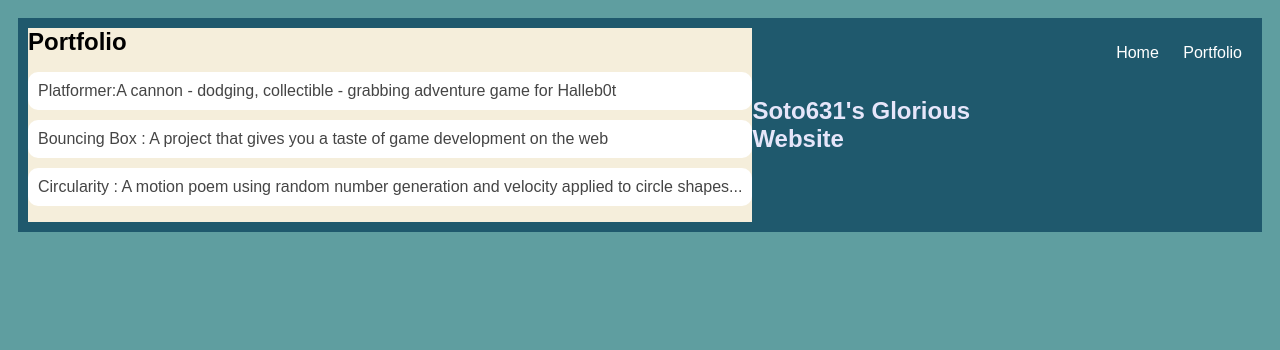
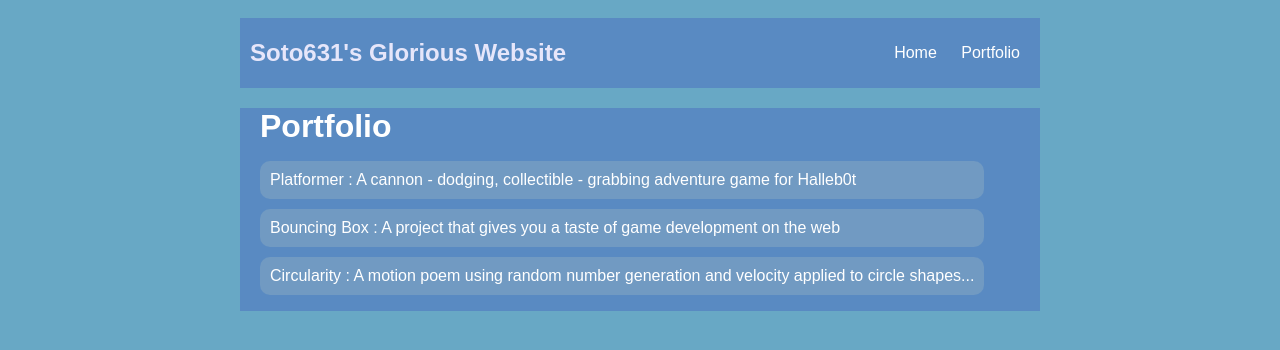
Before and after one commit to Soto631/Soto631.github.io, a plain HTML site: page portfolio.html in a window 1280 px wide. Drawn offline with Linux system fonts and the light colour scheme.

Commit message:
add index.html and css files

```diff
--- a/portfolio.html
+++ b/portfolio.html
@@ -1,20 +1,13 @@
 <!DOCTYPE HTML>
 <html>
     <head>
-        <title>Soto631's Amazing Website</title>
+        <title>Soto631 Amazing Website</title>
         <link rel="stylesheet" href="style.css">
+    </head>
+
     <body>
-            <div id="all contents">
+      <div id="all-contents">
             <nav>
-                        <main>
-                            <div class="content">
-                                <h1>Portfolio</h1>
-                                <ul id="portfolio">
-                                    <li><a href="projects/platformer/">Platformer:A cannon - dodging, collectible - grabbing adventure game for Halleb0t</a></li>
-                                    <li><a href="projects/bouncing-box/">Bouncing Box : A project that gives you a taste of game development on the web </a></li>
-                                    <li><a href="projects/circularity/">Circularity : A motion poem using random number generation and velocity applied to circle shapes...</a></li>
-                                </ul>
-                        </main>
                 <h1>Soto631's Glorious Website</h1>
                 <ul id="nav-ul">
                    <li class="nav-li">
@@ -25,7 +18,21 @@
                  </li>
              </ul>
          </nav>
+         <main>
+            <nav>
+                <!-- Nav stuff here...-->
+            </nav>
+            <main>
+                <div class="content">
+                    <h1>Portfolio</h1>
+                    <ul id="portfolio">
+                        <li><a href="projects/platformer/">Platformer : A cannon - dodging, collectible - grabbing adventure game for Halleb0t</a></li>
+                        <li><a href="projects/bouncing-box/">Bouncing Box : A project that gives you a taste of game development on the web </a></li>
+                        <li><a href="projects/circularity/">Circularity : A motion poem using random number generation and velocity applied to circle shapes...</a></li>
+                    </ul>
+                </div>
+            </main>
+         </main>
      </div>
     </body>
-    </head>
 </html>
--- a/style.css
+++ b/style.css
@@ -1,13 +1,13 @@
-body {background: rgb(95,158,160);color: rgb(45, 45, 45);padding: 10px;font-family: arial;}
+body {background: rgb(104, 168, 197);color: rgb(255, 255, 255);padding: 10px;font-family: arial;}
 #all-contents {max-width: 800px;margin: auto;}
 /* navigation menu */
-nav {background: rgb(31, 89, 109);margin-bottom: 20px;display: flex;padding: 10px;}
+nav {background: rgb(89, 138, 194);margin-bottom: 20px;display: flex;padding: 10px;}
 h1 {display: flex;align-items: center;color: lavender; flex: 1;margin: 0;}
 #nav-ul {list-style-image: none;}
 .nav-li {display: inline-block;padding: 0 10px;}
-a {text-decoration: none;color: #fff;}
+a {text-decoration: none;color: #ffffff;}
 /* main container area beneath menu */
-main {background: rgb(245, 238, 219);display: flex;}
+main {background: rgb(89, 138, 194);display: flex;}
   .sidebar {margin-right: 25px;padding: 10px;}
 .sidebar-img width: 200 px;
 .content {flex: 1;padding: 15px;}
@@ -16,11 +16,11 @@ main {background: rgb(245, 238, 219);display: flex;}
 h2,h3 {margin: 0px;}
 
          /* portfolio styles */
-         .content h1 {color: black;}
+         .content h1 {color: rgb(255, 255, 255);}
       #portfolio {list-style-type: none;padding-left: 0;}
-      #portfolio li {background: #fff;padding: 10px;border-radius: 10px;margin-bottom: 10px;}
-      #portfolio li:hover {background: #eee;}
-      #portfolio a {text-decoration: none;color: #454545;}
+      #portfolio li {background: #719ac2;padding: 10px;border-radius: 10px;margin-bottom: 10px;}
+      #portfolio li:hover {background: rgb(101, 149, 191);}
+      #portfolio a {text-decoration: none;color: #ffffff;}
 
                   /* responsive web design */
                   @media screen and (min-width: 120px) and (max-width: 1080px) {
```
Lines whose indentation alone changed are shown as unchanged.
